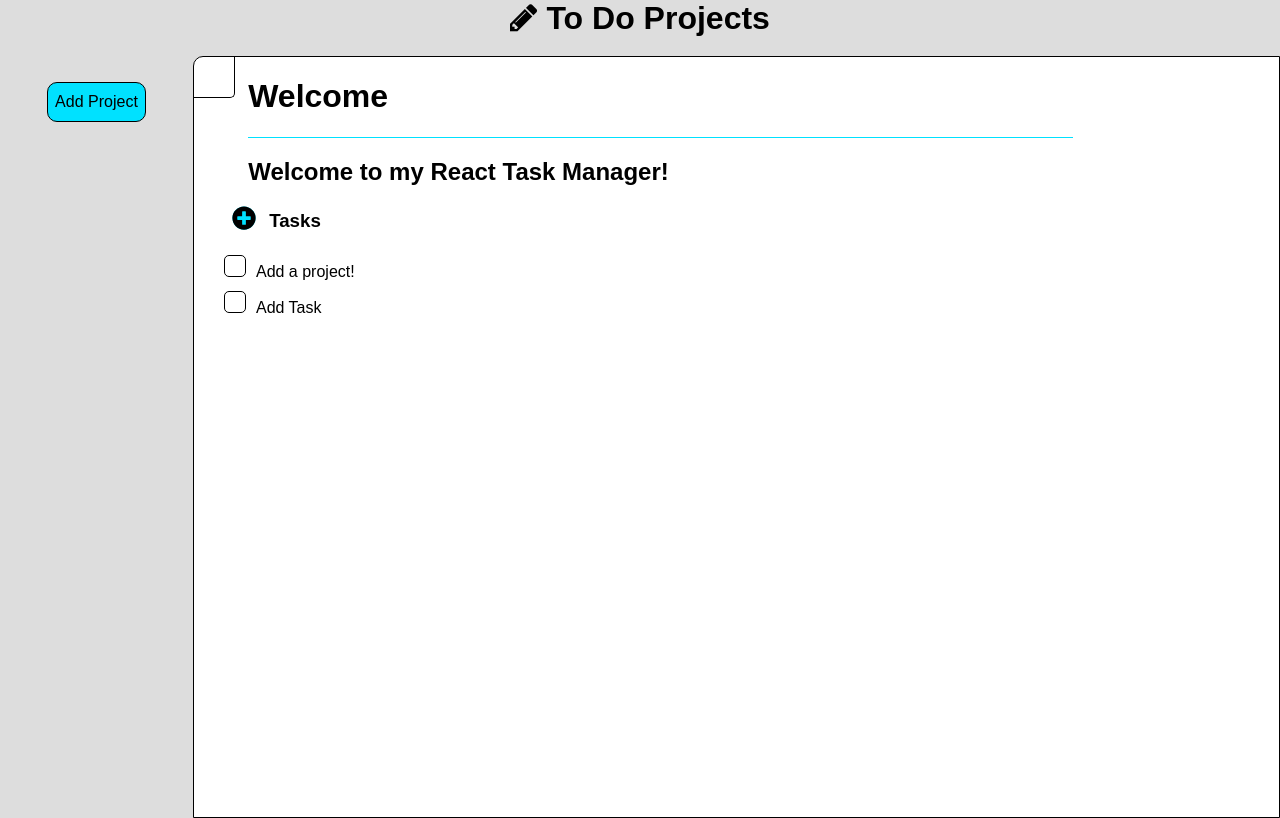
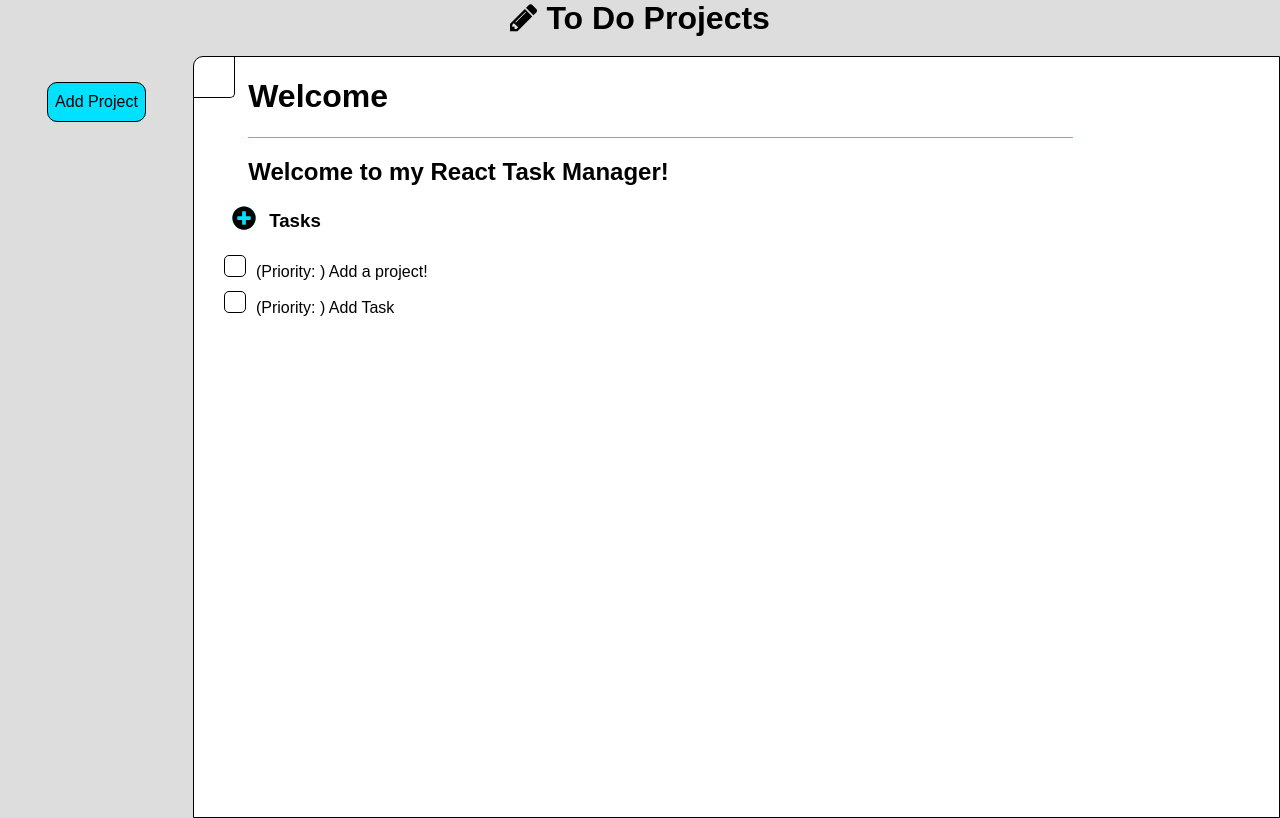
Before and after one commit to atRobert/odin_project, a React (Create React App) app in the folder react_task_manager/my-app/: page / in a window 1280 px wide. Built offline with nearby package versions, Linux system fonts and the light colour scheme.

Commit message:
Add Project Form Mask works properly now.

```diff
--- a/react_task_manager/my-app/src/project-description/ProjectDescription.js
+++ b/react_task_manager/my-app/src/project-description/ProjectDescription.js
@@ -117,7 +117,7 @@ class ProjectTask extends React.Component {
             >
               {taskComplete}
             </div>
-            <div className="task-title-container">{this.props.taskTitle}</div>
+            <div className="task-title-container">(Priority: {this.props.taskPriority}) {this.props.taskTitle}</div>
             <div
               className="task-remove-container"
               onClick={this.removeTaskFromProject}
@@ -231,6 +231,7 @@ class ProjectTaskList extends React.Component {
           updateSelectedTasksHandler={this.props.updateSelectedTasksHandler}
           projectTitle={this.props.title}
           taskTitle={task.title}
+          taskPriority={task.priority}
           taskDescription={task.description}
           taskComplete={task.complete}
           addTaskToProjectHandler={this.props.addTaskToProjectHandler}
--- a/react_task_manager/my-app/src/project-description/project-description.css
+++ b/react_task_manager/my-app/src/project-description/project-description.css
@@ -18,15 +18,15 @@
   border-radius:5px;
   border:1px solid black;
   display: inline-block;
-  transition: border 1s ease;
+  transition: border .2s ease;
 }
 
 .task-container{
-
   width:80%;
   display: block;
-  transition: 1s ease;
+  transition: .2s ease;
   margin-bottom:10px;
+  transition: color .2s ease;
 }
 
 .complete-task{
@@ -49,6 +49,7 @@
 
 .task-container:hover .task-check-container{
   border-radius: 5px 0px 5px 0px;
+  color: rgb(0, 225, 255);
   border: 1px solid rgb(0, 225, 255);
   border-left:none;
   border-top:none;
@@ -90,7 +91,7 @@
   position: relative;
   display:block;
   margin-left: 30px;
-  transition: scaleY 1s ease;
+  transition: scaleY .5s ease;
   animation: fadeInAnimation ease .5s;
   transform-origin: top;
 }
--- a/react_task_manager/my-app/src/project-list/project-list.css
+++ b/react_task_manager/my-app/src/project-list/project-list.css
@@ -19,7 +19,7 @@
     position:relative;
     top: 0px;
     left:0px;
-    z-index: 10001;
+    z-index: 900;
     border-radius:5px 0px 5px 0px;
     border: 1px rgb(0, 225, 255) solid;
     border-left:1px transparent;
@@ -86,6 +86,7 @@
     right: 0;
     bottom: 0;
     left: 0;
+    z-index: 900;
   }
 
   #add-project-form {
@@ -98,7 +99,7 @@
     background:black;
     border-radius:5px;
     color:white;
-    z-index: 1000;
+    z-index: 900;
   }
 
 form input[type=text], form textarea{
```
